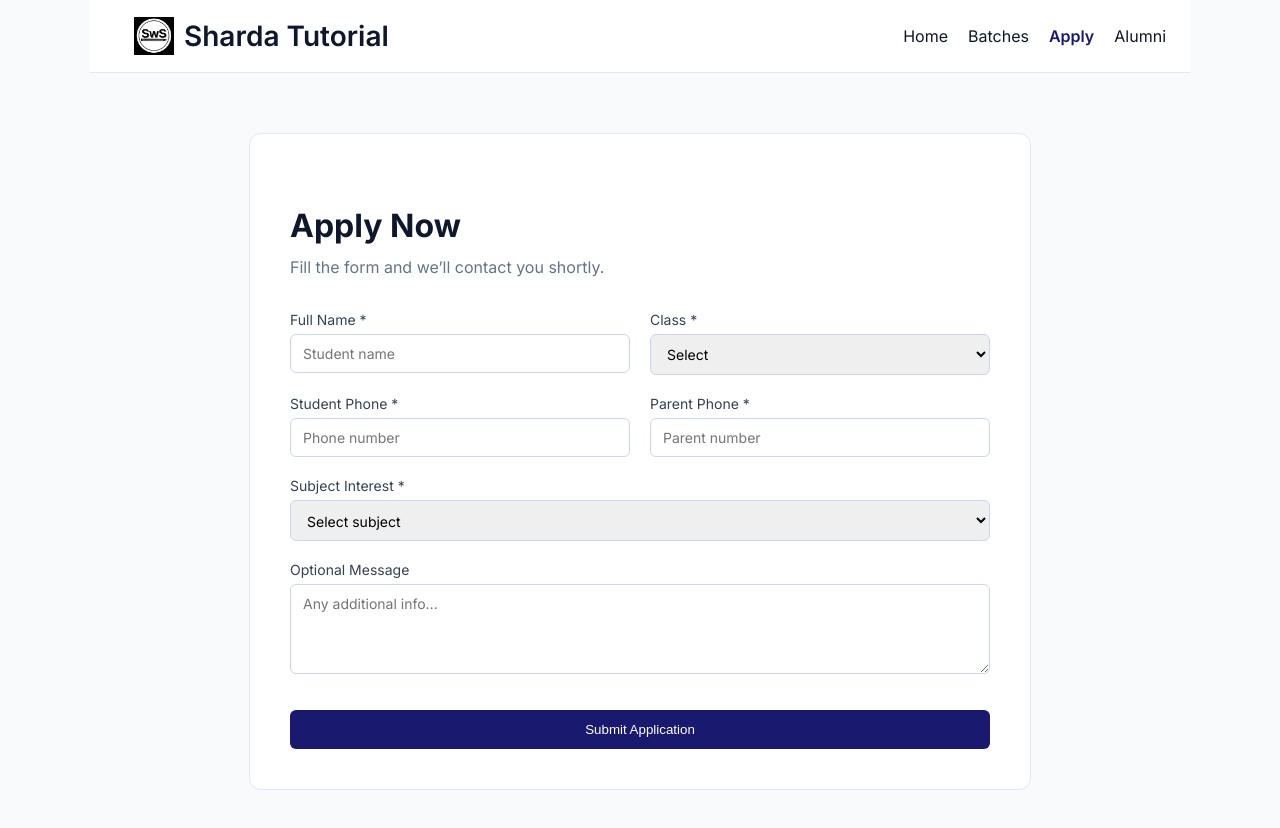
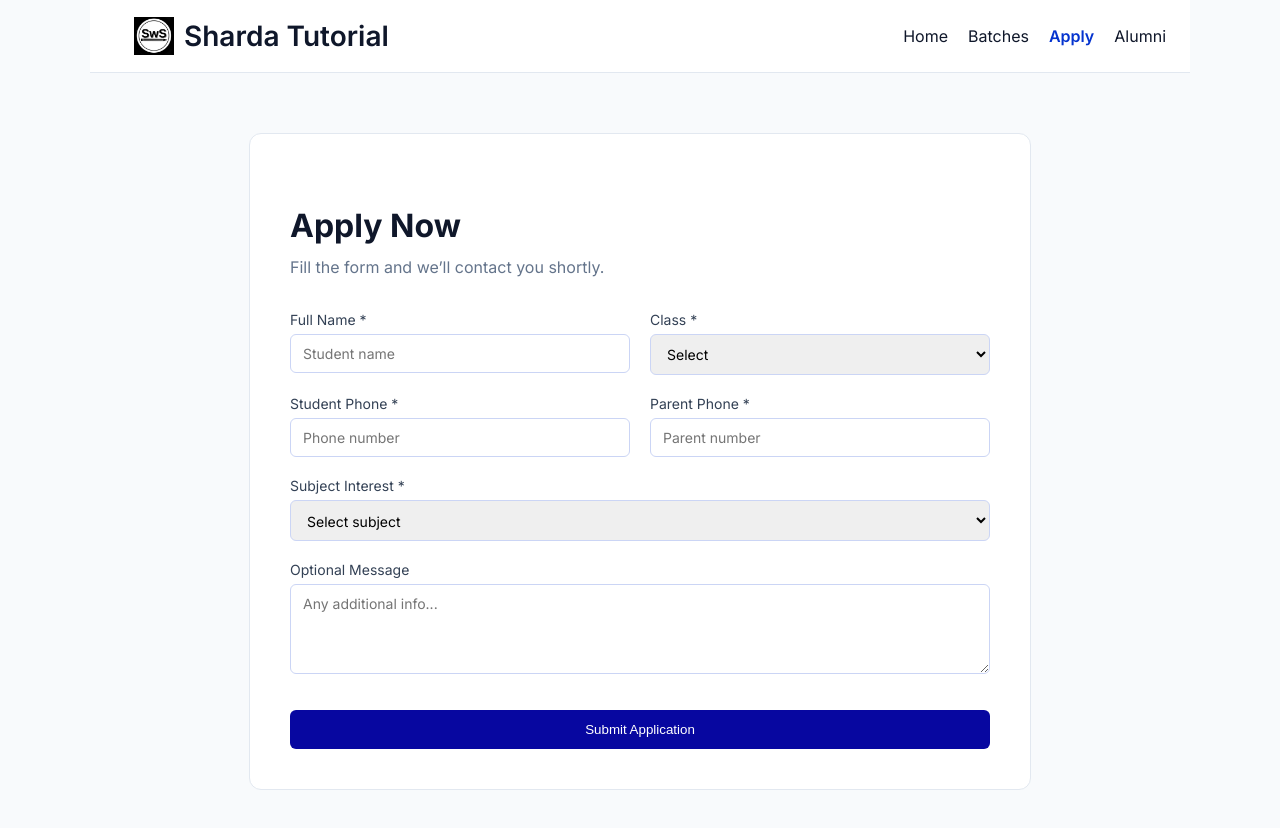
Before and after one commit to aviG69/Sharda_Website, a React (Vite) app: page /apply in a window 1280 px wide. Shown: the top 828 px of the page. Built offline with nearby package versions, Linux system fonts and the light colour scheme.

Commit message:
css changes

```diff
--- a/src/index.css
+++ b/src/index.css
@@ -7,7 +7,7 @@
   --card: #FFFFFF;
   --border: #E2E8F0;
 
-  --accent: #191970;
+  --accent: #0433cf;
 
   --sans: 'Inter', system-ui, sans-serif;
 }
@@ -54,7 +54,7 @@ p {
   align-items: center;
   padding: 16px 24px;
   border-bottom: 1px solid var(--border);
-  background: #FFFFFF;
+  background: #ffffff;
 }
 
 .nav h2 {
@@ -135,23 +135,26 @@ textarea {
 }
 /* PRIMARY BUTTON (Apply Now) */
 .primary-btn {
-  background-color: #191970;
+  background-color: #0707a0;
   color: white;
   border: none;
   padding: 12px 16px;
   border-radius: 6px;
   cursor: pointer;
-  transition: all 0.15s ease;
+  transition: transform 0.15s ease, box-shadow 0.15s ease;
 }
 
 /* Hover = slight lift */
 .primary-btn:hover {
-  transform: translateY(-2px);
+  transform: translateY(-4px);
+  box-shadow: 0 6px 12px rgba(0, 0, 0, 0.1);
+
 }
 
 /* Click = slight press (not jump back) */
 .primary-btn:active {
-  transform: translateY(1px);
+  transform: translateY(3px);
+  box-shadow: 0 2px 6px rgba(0, 0, 0, 0.08);
 }
 
 .card img {
```
